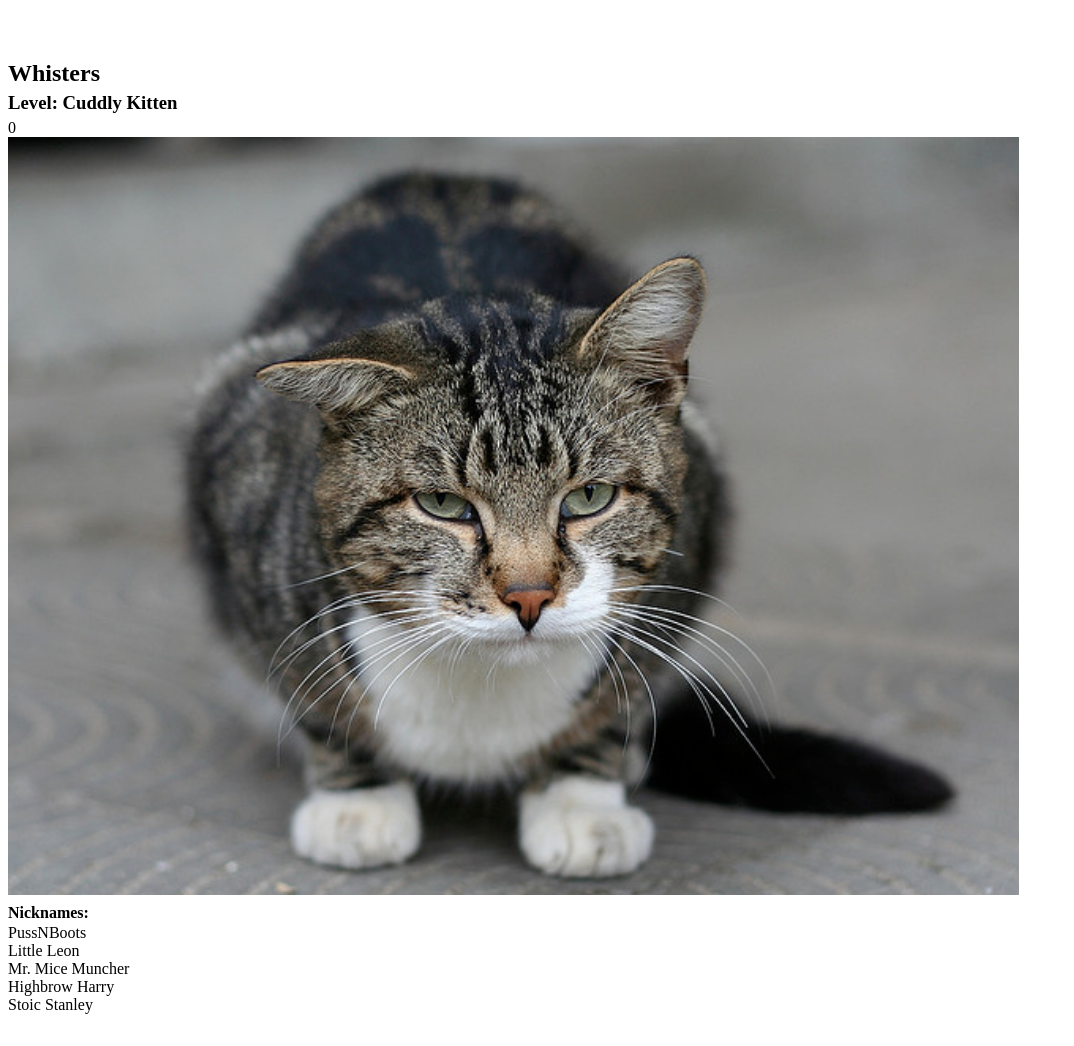
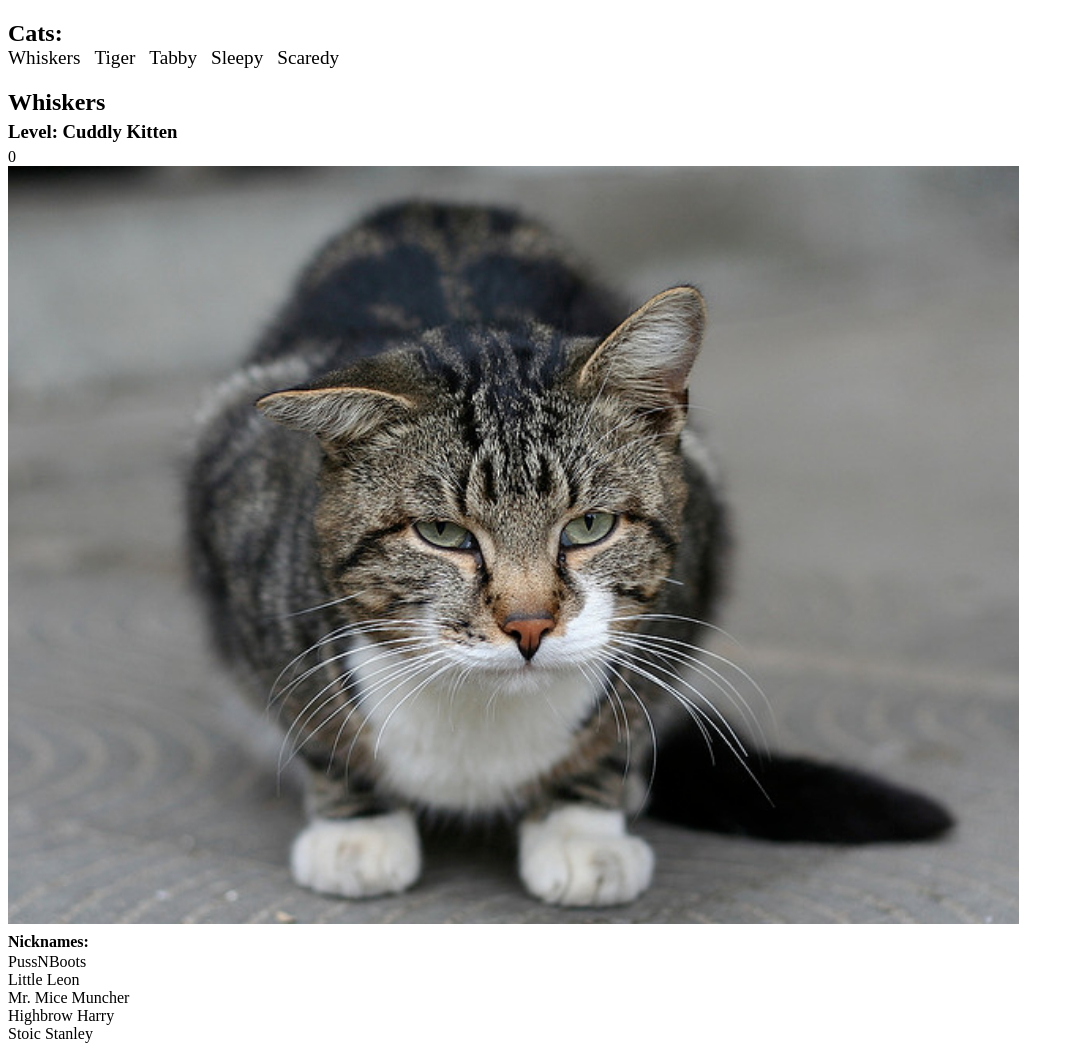
Before and after one commit to ASchopenhaur/Cat-Clicker-Using-KnockoutJS, a plain HTML site: page index.html in a window 1280 px wide. Shown: the whole page, without its empty margins (0-1074 px from the left). Before the commit the page ends 1022 px from the top, so only its background shows below. Drawn offline with nearby package versions, Linux system fonts and the light colour scheme.

Commit message:
choice of cats to click and see added

```diff
--- a/css/style.css
+++ b/css/style.css
@@ -1,10 +1,27 @@
+
+.cat-list ul {
+	margin: 0px 0px 20px 0px;
+	padding: 0;
+	list-style-type: none;
+}
+
+.cat-list ul li {
+	display: inline;
+	margin-right: 10px;
+	font-size: 1.2em;
+}
 
 #cat-name {
-	margin-bottom: 5px;
+	margin:0px 0px 5px 0px;
 }
-.container {
+
+.current-cat-container {
 	display: flex;
 	flex-flow: column;
+}
+
+h2 {
+	margin: 20px 0px 0px 0px;
 }
 
 h3 {
--- a/index.html
+++ b/index.html
@@ -7,8 +7,14 @@
     <link rel="stylesheet" type="text/css" href="css/style.css">
 </head>
 <body>
-    <div class="container" data-bind="with: currentCat">
-        <ul id="cat-list"></ul>
+
+    <h2>Cats:</h2>
+    <div class="cat-list" >
+        <ul data-bind="foreach: catList">
+            <li data-bind="text: $data.catName, click: $parent.changeCat"></li>
+        </ul>
+    </div>
+    <div class="current-cat-container" data-bind="with: currentCat">
         <div id="cat" >
 
             <h2 id="cat-name"><span data-bind="text: catName"></span> </h2>
--- a/js/app.js
+++ b/js/app.js
@@ -1,4 +1,41 @@
 
+var initialCats = [
+	{
+		clicks: 0,
+		name: 'Whiskers',
+		imgSrc: "img/1413379559_412a540d29_z.jpg",
+		nickNames: ["PussNBoots",
+					"Little Leon",
+					"Mr. Mice Muncher",
+					"Highbrow Harry",
+					"Stoic Stanley"]
+	},
+	{
+		clicks: 0,
+		name: 'Tiger',
+		imgSrc: "img/4154543904_6e2428c421_z.jpg",
+		nickNames: ["Tigger Too"]
+	},
+	{
+		clicks: 0,
+		name: 'Tabby',
+		imgSrc: "img/434164568_fea0ad4013_z.jpg",
+		nickNames: ["T-Bone", "Mr. T"]
+	},
+	{
+		clicks: 0,
+		name: 'Sleepy',
+		imgSrc: "img/9648464288_2516b35537_z.jpg",
+		nickNames: ["Zzzzz"]
+	},
+	{
+		clicks: 0,
+		name: 'Scaredy',
+		imgSrc: "img/22252709_010df3379e_z.jpg",
+		nickNames: ["Casper"]
+	}
+
+];
 
 var Cat = function(data) {
 	self = this;
@@ -7,32 +44,33 @@ var Cat = function(data) {
 	self.imgSrc = ko.observable(data.imgSrc)
 	self.nickNames = ko.observableArray(data.nickNames);
 
-	self.catLevel = ko.computed(function(){
+	self.catLevel = ko.computed( function(){
 		var level = "Level: ";
-		var clicks = self.clicks();
-		if (self.clicks() < 6) {return level + "Cuddly Kitten";}
-		if(self.clicks() > 5 && self.clicks() < 10){return level + "Young Kiddie";}
-		if(self.clicks() > 9 && self.clicks() < 17){return level + "Teenage Tom";}
-		if(self.clicks() > 16 && self.clicks() < 26){return level + "Fullgrown Feline";}
-		if(self.clicks() > 25 && self.clicks() < 35){return level + "Middle-Aged Meowster";}
-		if(self.clicks() > 34) {return level + "Old Hairball";}
-	});
+		var clicks = this.clicks();
+		if (this.clicks() < 6) {return level + "Cuddly Kitten";}
+		if(this.clicks() > 5 && this.clicks() < 10){return level + "Young Kiddie";}
+		if(this.clicks() > 9 && this.clicks() < 17){return level + "Teenage Tom";}
+		if(this.clicks() > 16 && this.clicks() < 26){return level + "Fullgrown Feline";}
+		if(this.clicks() > 25 && this.clicks() < 35){return level + "Middle-Aged Meowster";}
+		if(this.clicks() > 34) {return level + "Old Hairball";}
+	}, this);
 }
 
 var ViewModel = function() {
 	var self = this;
 
-	self.currentCat = ko.observable( new Cat({
-		clicks: 0,
-		name: "Whisters",
-		imgSrc: "img/1413379559_412a540d29_z.jpg",
-		nickNames: ["PussNBoots",
-					"Little Leon",
-					"Mr. Mice Muncher",
-					"Highbrow Harry",
-					"Stoic Stanley"]
-		})
-	);
+	self.catList = ko.observableArray([]);
+
+	initialCats.forEach(function(catItem){
+		self.catList.push( new Cat(catItem) );
+	});
+
+	self.changeCat = function(newCat) {
+		self.currentCat(newCat);
+	}
+
+	self.currentCat = ko.observable( self.catList()[0] );
+	console.log("currentCat is " + self.currentCat().catName());
 
 	self.addAClick = function(){
 		self.currentCat().clicks(self.currentCat().clicks() + 1 );
```
